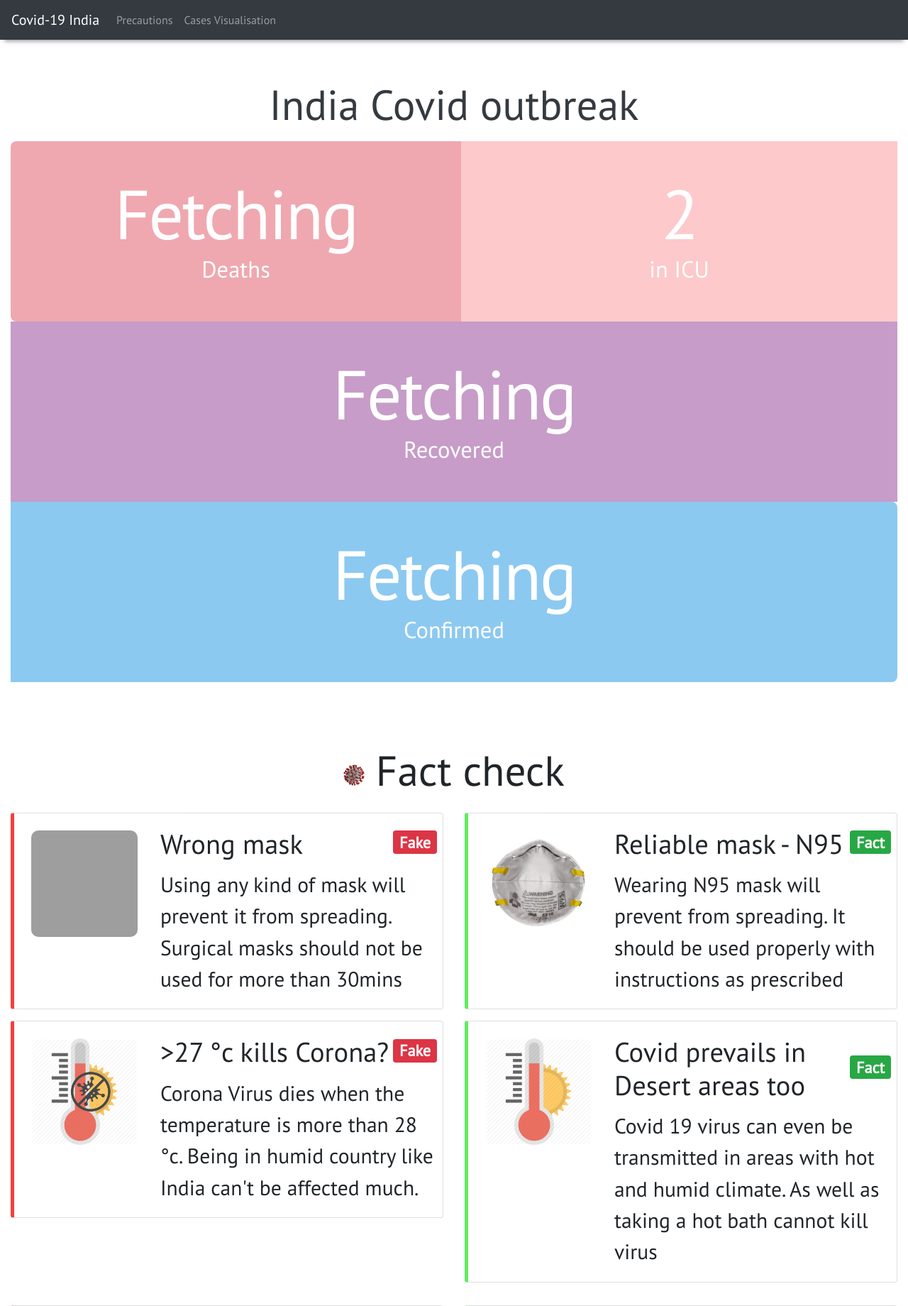
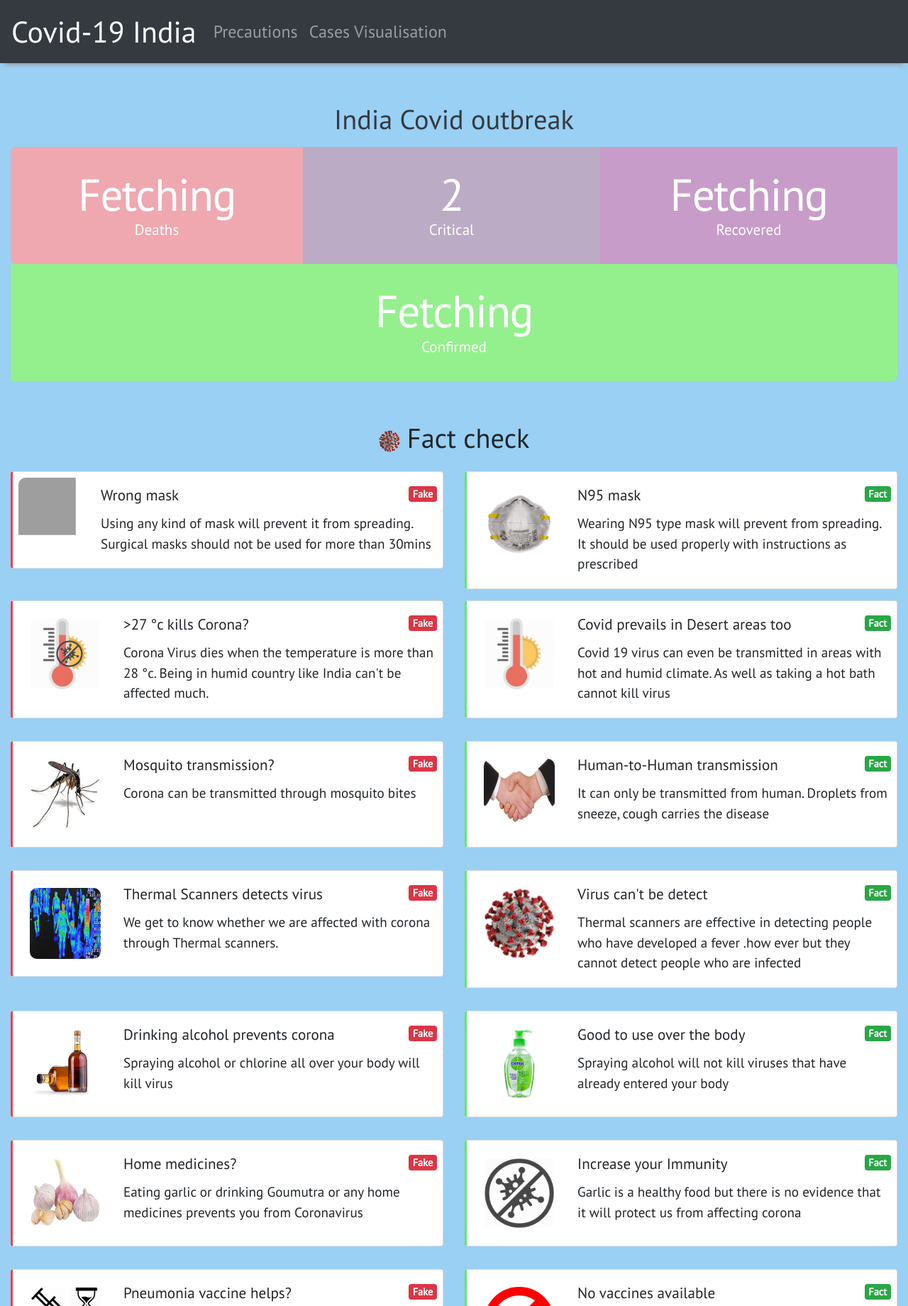
Before and after one commit to goss-gowtham/covid19, a PHP site: page / in a window 1280 px wide. Shown: the top 1840 px of the page at 71% size. Run offline with PHP 8.4, Linux system fonts and the light colour scheme; some libraries are stand-ins or nearby versions; grey boxes are pictures that could not be loaded.

Commit message:
Responsiveness again again

```diff
--- a/home.html
+++ b/home.html
@@ -32,7 +32,7 @@
                         <strong id="deaths">Fetching</strong> Deaths
                     </div>
                     <div class="style4">
-                        <strong id="ICU">2</strong> in ICU
+                        <strong id="critical">2</strong> Critical
                     </div>
                     <div class="style2">
                         <strong id="recovered">Fetching</strong> Recovered
@@ -45,12 +45,10 @@
         <div class="container-fluid">
             <h2 class="text-center pb-3"><img class="img-fluid" src="./images/favicon.jpg" height=30 width=30/> Fact check </h2>
             <div class="row">
-                <div class="col-lg-6">
+                <div class="col-sm-6">
                     <div class="card fake">
                         <div class="card-horizontal">
-                            <div class="p-3">
-                                <img src="./images/surgicalmask.jpg" alt="" height=150 width=150 class="rounded-lg m-2 shadow-sm"/>
-                            </div>
+                            <img src="./images/surgicalmask.jpg" alt="" height=100 width=100 style="float: left; padding-right: 1em; padding-bottom: 1em;" class="rounded-lg float-left m-2 shadow-sm"/>
                             <div class="card-body px-2">
                                 <div class="d-flex justify-content-between align-items-center">
                                     <h5 class="card-title">Wrong mask</h5>
@@ -61,29 +59,29 @@
                         </div>
                     </div>
                 </div>
-                <div class="col-lg-6">
+                <div class="col-sm-6">
                     <div class="card true">
                         <div class="card-horizontal">
                             <div class="p-3">
-                                <img src="./images/n95.jpg" alt="" height=150 width=150 class="rounded-lg m-2 shadow-sm"/>
+                                <img src="./images/n95.jpg" alt="" height=100 width=100 class="rounded-lg m-2 shadow-sm"/>
                             </div>
                             <div class="card-body px-2">
                                 <div class="d-flex justify-content-between align-items-center">
-                                    <h5 class="card-title">Reliable mask - N95</h5>
+                                    <h5 class="card-title">N95 mask</h5>
                                     <p class="badge badge-success justify-content-end"><a href="https://www.cdc.gov/coronavirus/2019-ncov/hcp/respirator-use-faq.html">Fact</a></p>
                                 </div>
-                                <p class="card-text">Wearing N95 mask will prevent from spreading. It should be used properly with instructions as prescribed</p>
+                                <p class="card-text">Wearing N95 type mask will prevent from spreading. It should be used properly with instructions as prescribed</p>
                             </div>
                         </div>
                     </div>
                 </div>
             </div>
             <div class="row py-3">
-                <div class="col-lg-6">
+                <div class="col-sm-6">
                     <div class="card fake" data-aos="fade-left" data-aos-once="true">
                         <div class="card-horizontal">
                             <div class="p-3">
-                                <img src="./images/temp.png" alt="" height=150 width=150 class="rounded-lg m-2 shadow-sm"/>
+                                <img src="./images/temp.png" alt="" height=100 width=100 class="rounded-lg m-2 shadow-sm"/>
                             </div>
                             <div class="card-body px-2">
                                 <div class="d-flex justify-content-between align-items-center">
@@ -95,11 +93,11 @@
                         </div>
                     </div>
                 </div>
-                <div class="col-lg-6">
+                <div class="col-sm-6">
                     <div class="card true" data-aos="fade-right" data-aos-once="true">
                         <div class="card-horizontal">
                             <div class="p-3">
-                                <img src="./images/Desert.jpg" alt="" height=150 width=150 class="rounded-lg m-2 shadow-sm"/>
+                                <img src="./images/Desert.jpg" alt="" height=100 width=100 class="rounded-lg m-2 shadow-sm"/>
                             </div>
                             <div class="card-body px-2">
                                 <div class="d-flex justify-content-between align-items-center">
@@ -113,11 +111,11 @@
                 </div>
             </div>
             <div class="row py-3">
-                <div class="col-lg-6">
+                <div class="col-sm-6">
                     <div class="card fake" data-aos="fade-left" data-aos-once="true">
                         <div class="card-horizontal">
                             <div class="p-3">
-                                <img src="./images/mosq.jpg" alt="" height=150 width=150 class="rounded-lg m-2 shadow-sm"/>
+                                <img src="./images/mosq.jpg" alt="" height=100 width=100 class="rounded-lg m-2 shadow-sm"/>
                             </div>
                             <div class="card-body px-2">
                                 <div class="d-flex justify-content-between align-items-center">
@@ -129,29 +127,29 @@
                         </div>
                     </div>
                 </div>
-                <div class="col-lg-6">
+                <div class="col-sm-6">
                     <div class="card true" data-aos="fade-right" data-aos-once="true">
                         <div class="card-horizontal">
                             <div class="p-3">
-                                <img src="./images/handshake.jpg" alt="" height=150 width=150 class="rounded-lg m-2 shadow-sm"/>
+                                <img src="./images/handshake.jpg" alt="" height=100 width=100 class="rounded-lg m-2 shadow-sm"/>
                             </div>
                             <div class="card-body px-2">
                                 <div class="d-flex justify-content-between align-items-center">
                                     <h5 class="card-title">Human-to-Human transmission</h5>
                                     <p class="badge badge-success justify-content-end"><a href="https://www.who.int/emergencies/diseases/novel-coronavirus-2019/advice-for-public/myth-busters">Fact</a></p>
                                 </div>
-                                <p class="card-text"> No, it's transmitted only from humans and their respiratory droplets</p>
+                                <p class="card-text"> It can only be transmitted from human. Droplets from sneeze, cough carries the disease</p>
                             </div>
                         </div>
                     </div>
                 </div>
             </div>
             <div class="row py-3">
-                <div class="col-lg-6">
+                <div class="col-sm-6">
                     <div class="card fake" data-aos="fade-left" data-aos-once="true">
                         <div class="card-horizontal">
                             <div class="p-3">
-                                <img src="./images/thermlscan.jpg" alt="" height=150 width=150 class="rounded-lg m-2 shadow-sm"/>
+                                <img src="./images/thermlscan.jpg" alt="" height=100 width=100 class="rounded-lg m-2 shadow-sm"/>
                             </div>
                             <div class="card-body px-2">
                                 <div class="d-flex justify-content-between align-items-center">
@@ -163,15 +161,15 @@
                         </div>
                     </div>
                 </div>
-                <div class="col-lg-6">
+                <div class="col-sm-6">
                     <div class="card true" data-aos="fade-right" data-aos-once="true">
                         <div class="card-horizontal">
                             <div class="p-3">
-                                <img src="./images/favicon.jpg" alt="" height=150 width=150 class="rounded-lg m-2 shadow-sm"/>
+                                <img src="./images/favicon.jpg" alt="" height=100 width=100 class="rounded-lg m-2 shadow-sm"/>
                             </div>
                             <div class="card-body px-2">
                                 <div class="d-flex justify-content-between align-items-center">
-                                    <h5 class="card-title">It detects fever only and not virus</h5>
+                                    <h5 class="card-title">Virus can't be detect </h5>
                                     <p class="badge badge-success justify-content-end"><a href="https://www.who.int/emergencies/diseases/novel-coronavirus-2019/advice-for-public/myth-busters">Fact</a></p>
                                 </div>
                                 <p class="card-text"> Thermal scanners are effective in detecting people who have developed a fever .how ever but they cannot detect people who are infected </p>
@@ -181,11 +179,11 @@
                 </div>
             </div>
             <div class="row py-3">
-                <div class="col-lg-6">
+                <div class="col-sm-6">
                     <div class="card fake" data-aos="fade-left" data-aos-once="true">
                         <div class="card-horizontal">
                             <div class="p-3">
-                                <img src="./images/liquor.png" alt="" height=150 width=150 class="rounded-lg m-2 shadow-sm"/>
+                                <img src="./images/liquor.png" alt="" height=100 width=100 class="rounded-lg m-2 shadow-sm"/>
                             </div>
                             <div class="card-body px-2">
                                 <div class="d-flex justify-content-between align-items-center">
@@ -197,15 +195,15 @@
                         </div>
                     </div>
                 </div>
-                <div class="col-lg-6">
+                <div class="col-sm-6">
                     <div class="card true" data-aos="fade-right" data-aos-once="true">
                         <div class="card-horizontal">
                             <div class="p-3">
-                                <img src="./images/sanitizer.jpeg" alt="" height=150 width=150 class="rounded-lg m-2 shadow-sm"/>
+                                <img src="./images/sanitizer.jpeg" alt="" height=100 width=100 class="rounded-lg m-2 shadow-sm"/>
                             </div>
                             <div class="card-body px-2">
                                 <div class="d-flex justify-content-between align-items-center">
-                                    <h5 class="card-title">Good to use over body and not intake</h5>
+                                    <h5 class="card-title">Good to use over the body</h5>
                                     <p class="badge badge-success justify-content-end"><a href="https://www.who.int/emergencies/diseases/novel-coronavirus-2019/advice-for-public/myth-busters">Fact</a></p>
                                 </div>
                                 <p class="card-text">Spraying alcohol will not kill viruses that have already entered your body</p>
@@ -215,11 +213,11 @@
                 </div>
             </div>
             <div class="row py-3">
-                <div class="col-lg-6">
+                <div class="col-sm-6">
                     <div class="card fake" data-aos="fade-left" data-aos-once="true">
                         <div class="card-horizontal">
                             <div class="p-3">
-                                <img src="./images/garlic.jpg" alt="" height=150 width=150 class="rounded-lg m-2 shadow-sm"/>
+                                <img src="./images/garlic.jpg" alt="" height=100 width=100 class="rounded-lg m-2 shadow-sm"/>
                             </div>
                             <div class="card-body px-2">
                                 <div class="d-flex justify-content-between align-items-center">
@@ -231,15 +229,15 @@
                         </div>
                     </div>
                 </div>
-                <div class="col-lg-6">
+                <div class="col-sm-6">
                     <div class="card true" data-aos="fade-right" data-aos-once="true">
                         <div class="card-horizontal">
                             <div class="p-3">
-                                <img src="./images/immunity.png" alt="" height=150 width=150 class="rounded-lg m-2 shadow-sm"/>
+                                <img src="./images/immunity.png" alt="" height=100 width=100 class="rounded-lg m-2 shadow-sm"/>
                             </div>
                             <div class="card-body px-2">
                                 <div class="d-flex justify-content-between align-items-center">
-                                    <h5 class="card-title">Increase Immunity to fight against Corona</h5>
+                                    <h5 class="card-title">Increase your Immunity</h5>
                                     <p class="badge badge-success justify-content-end"><a href="https://www.who.int/emergencies/diseases/novel-coronavirus-2019/advice-for-public/myth-busters">Fact</a></p>
                                 </div>
                                 <p class="card-text">Garlic is a healthy food but there is no evidence that it will protect us from affecting corona</p>
@@ -249,11 +247,11 @@
                 </div>
             </div>
             <div class="row py-3">
-                <div class="col-lg-6">
+                <div class="col-sm-6">
                     <div class="card fake" data-aos="fade-left" data-aos-once="true">
                         <div class="card-horizontal">
                             <div class="p-3">
-                                <img src="./images/7_fake.png" alt="" height=150 width=150 class="rounded-lg m-2 shadow-sm"/>
+                                <img src="./images/7_fake.png" alt="" height=100 width=100 class="rounded-lg m-2 shadow-sm"/>
                             </div>
                             <div class="card-body px-2">
                                 <div class="d-flex justify-content-between align-items-center">
@@ -265,15 +263,15 @@
                         </div>
                     </div>
                 </div>
-                <div class="col-lg-6">
+                <div class="col-sm-6">
                     <div class="card true" data-aos="fade-right" data-aos-once="true">
                         <div class="card-horizontal">
                             <div class="p-3">
-                                <img src="./images/7_fact.png" alt="" height=150 width=150 class="rounded-lg m-2 shadow-sm"/>
+                                <img src="./images/7_fact.png" alt="" height=100 width=100 class="rounded-lg m-2 shadow-sm"/>
                             </div>
                             <div class="card-body px-2">
                                 <div class="d-flex justify-content-between align-items-center">
-                                    <h5 class="card-title">No vaccines officially available</h5>
+                                    <h5 class="card-title">No vaccines available</h5>
                                     <p class="badge badge-success justify-content-end"><a href="https://www.who.int/emergencies/diseases/novel-coronavirus-2019/advice-for-public/myth-busters">Fact</a></p>
                                 </div>
                                 <p class="card-text">Vaccines are not yet discovered against corona. It's tested for few in USA</p>
@@ -283,11 +281,11 @@
                 </div>
             </div>
             <div class="row py-3">
-                <div class="col-lg-6">
+                <div class="col-sm-6">
                     <div class="card fake" data-aos="fade-left" data-aos-once="true">
                         <div class="card-horizontal">
                             <div class="p-3">
-                                <img src="./images/9_hoax.png" alt="" height=150 width=150 class="rounded-lg m-2 shadow-sm"/>
+                                <img src="./images/9_hoax.png" alt="" height=100 width=100 class="rounded-lg m-2 shadow-sm"/>
                             </div>
                             <div class="card-body px-2">
                                 <div class="d-flex justify-content-between align-items-center">
@@ -299,11 +297,11 @@
                         </div>
                     </div>
                 </div>
-                <div class="col-lg-6">
+                <div class="col-sm-6">
                     <div class="card true" data-aos="fade-right" data-aos-once="true">
                         <div class="card-horizontal">
                             <div class="p-3">
-                                <img src="./images/PERFECTPIC.png" alt="" height=150 width=150 class="rounded-lg m-2 shadow-sm"/>
+                                <img src="./images/PERFECTPIC.png" alt="" height=100 width=100 class="rounded-lg float-left m-2 shadow-sm"/>
                             </div>
                             <div class="card-body px-2">
                                 <div class="d-flex justify-content-between align-items-center">
--- a/styles.css
+++ b/styles.css
@@ -5,6 +5,7 @@ body {
   background: no-repeat url(./images/favicon.jpg) fixed;
   background-position: bottom 35px right -4%;
   min-width: 100%;
+  background-color: #74c0f0bb;
 }
 body::-webkit-scrollbar-track
 {
@@ -56,7 +57,7 @@ body::-webkit-scrollbar-thumb
 }
 .statistics .style3 {
   flex: 1;
-  background-color: #8cc9f0;
+  background-color: #94f08c;
   padding: 1.5em 4.5em;
   color: #ffffff;
   text-align: center;
@@ -136,8 +137,11 @@ a:hover {
   -webkit-box-shadow: 0 8px 6px -6px #999;
   -moz-box-shadow: 0 8px 6px -6px #999;
   box-shadow: 0 8px 6px -6px #999;
+  font-size: 1.5em;
+}
 
-  /* the rest of your styling */
+.navbar-brand {
+  font-size: 1.75em;
 }
 
 .fake {
@@ -152,11 +156,11 @@ img {
 }
 
 .container-fluid {
-  font-size: 1.85em;
+  font-size: 1.2em;
 }
 
 .card-title {
-  font-size: 1.3em;
+  font-size: 1.1em;
 }
  h1, h2, h3, h4 {
    font-size: 2em;
```
